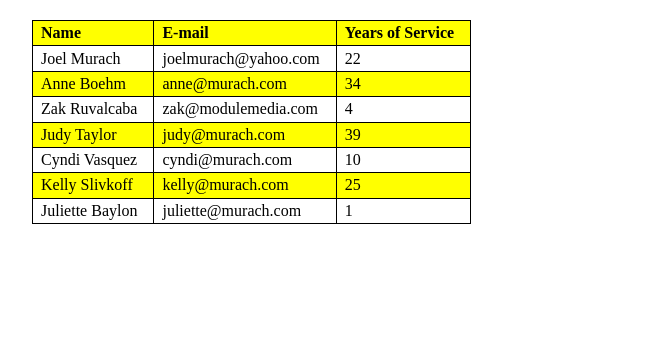
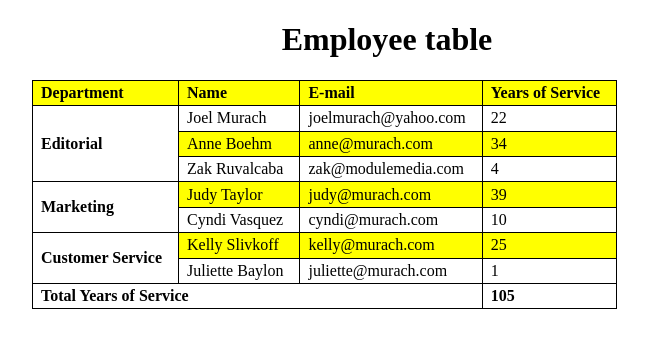
Before and after one commit to xXKen0biXx/xXken0biXx.github.io, a plain HTML site: page index.html in a window 1280 px wide. Shown: the whole page, without its empty margins (253-901 px from the left). Drawn offline with Linux system fonts and the light colour scheme.

Commit message:
Update index.html

```diff
--- a/index.html
+++ b/index.html
@@ -9,41 +9,51 @@
 
 
 <body>
+            <h1 align ="center">Employee table  </h1>
+
 	<table>
 		<thead>
 			<tr>
+                 <th scope="row">Department</th>
 				<th>Name</th>
 				<th>E-mail</th>
 				<th class="right">Years of Service</th>
+
 			</tr>
 		</thead>
 		<tbody>
 			<tr>
+                <th rowspan="3"> Editorial</th>
 				<td>Joel Murach</td>
 				<td>joelmurach@yahoo.com</td>
 				<td class="right">22</td>
 			</tr>
 			<tr>
+
 				<td>Anne Boehm</td>
 				<td>anne@murach.com</td>
 				<td class="right">34</td>
 			</tr>
 			<tr>
+
 				<td>Zak Ruvalcaba</td>
 				<td>zak@modulemedia.com</td>
 				<td class="right">4</td>
 			</tr>
 			<tr>
+                <th rowspan= "2">Marketing</th>
 				<td>Judy Taylor</td>
 				<td>judy@murach.com</td>
 				<td class="right">39</td>
 			</tr>
 			<tr>
+
 				<td>Cyndi Vasquez</td>
 				<td>cyndi@murach.com</td>
 				<td class="right">10</td>
 			</tr>
 			<tr>
+                <th rowspan="2">Customer Service</th>
 				<td>Kelly Slivkoff</td>
 				<td>kelly@murach.com</td>
 				<td class="right">25</td>
@@ -53,8 +63,18 @@
 				<td>juliette@murach.com</td>
 				<td class="right">1</td>
 			</tr>
+
+            <tr>
+
+                <th colspan="3">Total Years of Service</th>
+            <th class="right">105</th>
+
+
+            </tr>
+
 		</tbody>
-	</table>
+
+    </table>
 
 </body>
 </html>
```
